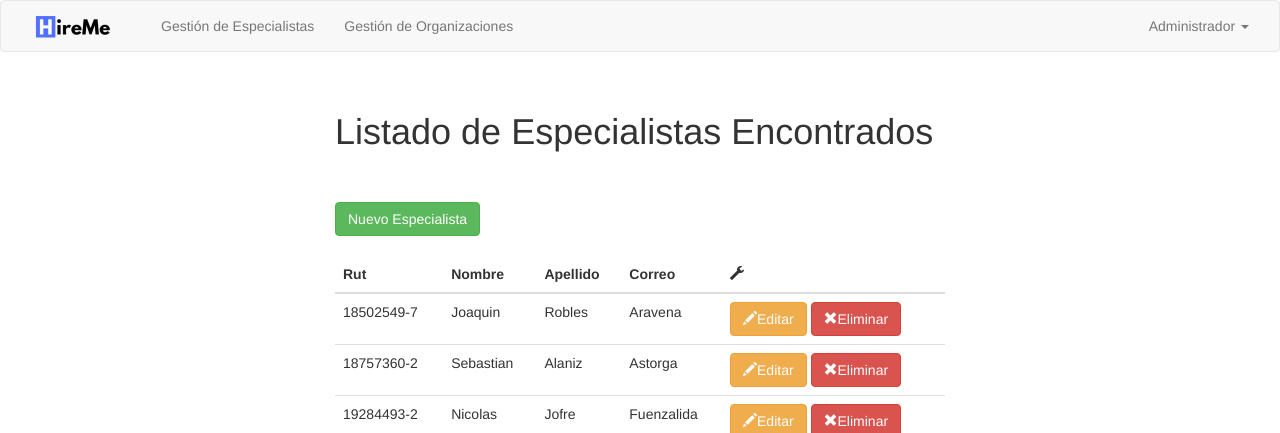
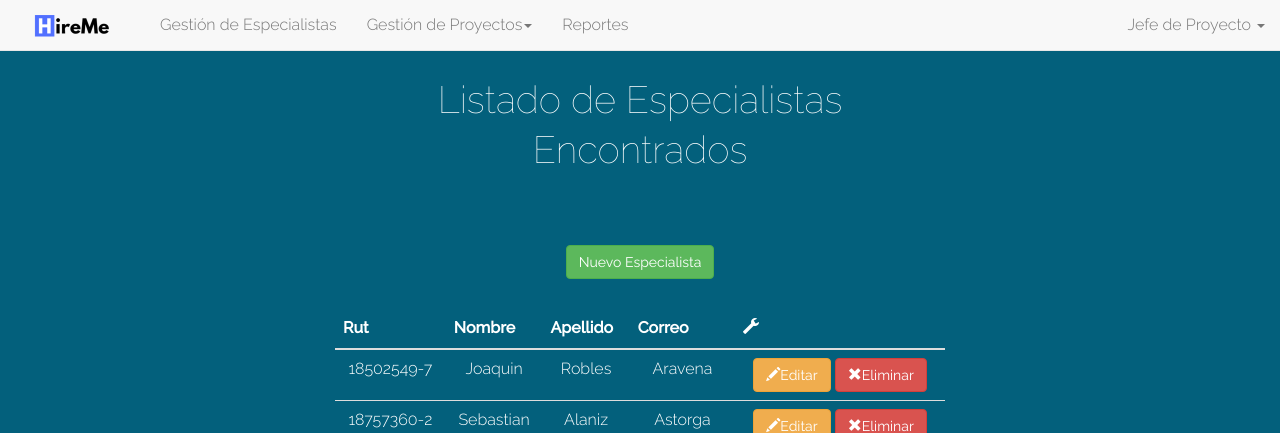
Before and after one commit to Luchimbombo/HireMe, a PHP site: page /eVerEspecialista.php in a window 1280 px wide. Shown: the top 433 px of the page. Run offline with PHP 8.4, Linux system fonts and the light colour scheme; a user stored in the database is signed in; data comes from the database, SQL or seed files in the repository.

```diff
--- a/eVerEspecialista.php
+++ b/eVerEspecialista.php
@@ -1,45 +1,67 @@
 <?php
 session_start();
-	if(isset($_SESSION['nombre']))
-	{
+if (isset($_SESSION['nombre'])) {
     ?>
 
 <!DOCTYPE html>
 <html lang="en">
+
+
 <head>
   <meta charset="UTF-8">
-	<meta name="viewport" content="width=device-width, user-scalable=no, initial-scale=1.0, maximum-scale=1.0, minimum-scale=1.0">
   <script src="js/jquery-1.12.3.min.js"></script>
   <script src="js/bootstrap.min.js"></script>
   <title>HireMe</title>
+  <link rel="stylesheet" href="css/bootstrap.min.css">
+  <link rel="stylesheet" href="font-awesome/css/font-awesome.min.css">
   <link href="https://fonts.googleapis.com/css?family=Raleway:100,300,400,500" rel="stylesheet">
-	<link rel="stylesheet" href="css/bootstrap.min.css">
-	<link rel="stylesheet" href="css/bootstrap.css">
+  <link rel="stylesheet" href="css/custom.css">
   <link rel="stylesheet" href="css/estilos.css">
-	<script src="js/metodos.js"></script>
 </head>
+<?php
+//Proceso de conexión con la base de datos
+    $conex = mysql_connect("localhost", "root", "administrador")
+    or die("No se pudo realizar la conexion");
+    mysql_select_db("basedatoshireme", $conex)
+    or die("ERROR con la base de datos");
+
+//Iniciar Sesión
+    session_start();
+
+//Validar si se está ingresando con sesión correctamente
+    if (!$_SESSION) {
+        header("location:login.php");
+    }
+    ?>
+
 <body>
   <header>
 
   </header>
-	<nav class="navbar navbar-default">
+  <nav class="navbar navbar-default navbar-fixed-top">
   <div class="container-fluid">
     <!-- Brand and toggle get grouped for better mobile display -->
     <div class="navbar-header">
 
-      <a class="navbar-brand" href="pAdministrador.php"><img alt="" src="imagenes/Imagen1.png"></a>
+      <a class="navbar-brand" href="pJefeProyecto.php"><img alt="" src="imagenes/Imagen1.png"></a>
     </div>
 
     <!-- Collect the nav links, forms, and other content for toggling -->
     <div class="collapse navbar-collapse" id="bs-example-navbar-collapse-1">
       <ul class="nav navbar-nav">
         <li><a href="eVerEspecialista.php">Gestión de Especialistas</a></li>
-        <li><a href="VerOrganizacion.php">Gestión de Organizaciones</a></li>
+        <li class="dropdown">
+          <a href="#" class="dropdown-toggle" data-toggle="dropdown" role="button" aria-haspopup="true" aria-expanded="false">Gestión de Proyectos<span class="caret"></span></a>
+          <ul class="dropdown-menu">
+            <li><a href="jVerProyecto.php">Ver Proyectos</a></li>
+          </ul>
+        </li>
+        <li><a href="#">Reportes</a></li>
       </ul>
 
       <ul class="nav navbar-nav navbar-right">
         <li class="dropdown">
-          <a href="#" class="dropdown-toggle" data-toggle="dropdown" role="button" aria-haspopup="true" aria-expanded="false">Administrador <span class="caret"></span></a>
+          <a href="#" class="dropdown-toggle" data-toggle="dropdown" role="button" aria-haspopup="true" aria-expanded="false">Jefe de Proyecto <span class="caret"></span></a>
           <ul class="dropdown-menu">
             <li><a href="#">Ver Perfil</a></li>
             <li><a href="logout.php">Salir</a></li>
@@ -49,6 +71,7 @@
     </div><!-- /.navbar-collapse -->
   </div><!-- /.container-fluid -->
 </nav>
+
   <div>
   <div class="col-sm-6 col-sm-offset-3 myform-cont">
   <br>
@@ -66,29 +89,25 @@
         </tr>
         <thead>
 <?php
-			$mysqli = new mysqli("localhost", "root", "administrador","basedatoshireme");
+$mysqli = new mysqli("localhost", "root", "administrador", "basedatoshireme");
     if ($mysqli->connect_errno) {
         echo "Fallo al conectar a MySQL: (" . $mysqli->connect_errno . ") " . $mysqli->connect_error;
         exit();
     }
-			$consulta= "SELECT * FROM personas";
-			if ($resultado = $mysqli->query($consulta))
-			{
-				while ($fila = $resultado->fetch_row())
-				{
+    $consulta = "SELECT * FROM personas";
+    if ($resultado = $mysqli->query($consulta)) {
+        while ($fila = $resultado->fetch_row()) {
             echo "<tr>";
             echo "<td>$fila[0]</td><td>$fila[1]</td><td>$fila[2]</td><td>$fila[3]</td>";
-					echo"<td>";
-				    echo "<a data-toggle='modal' data-target='#editUsu' data-rut='" .$fila[0] ."' data-nombre='" .$fila[1] ."' data-apellidop='" .$fila[2] ."' data-apellidom='" .$fila[3] ."' data-ciudad='" .$fila[4] ."' data-sexo='" .$fila[5] ."' data-cargo='" .$fila[7] ."' data-habilidad='" .$fila[8] ."' data-correo='" .$fila[9] ."' data-telefono='" .$fila[10] ."' data-password='" .$fila[11] ."' class='btn btn-warning'><span class='glyphicon glyphicon-pencil'></span>Editar</a> ";
-					echo "<a class='btn btn-danger' href='EliminaEspecialista.php?id=" .$fila[0] ."'><span class='glyphicon glyphicon-remove'></span>Eliminar</a>";
+            echo "<td>";
+            echo "<a data-toggle='modal' data-target='#editUsu' data-rut='" . $fila[0] . "' data-nombre='" . $fila[1] . "' data-apellidop='" . $fila[2] . "' data-apellidom='" . $fila[3] . "' data-ciudad='" . $fila[4] . "' data-sexo='" . $fila[5] . "' data-cargo='" . $fila[7] . "' data-habilidad='" . $fila[8] . "' data-correo='" . $fila[9] . "' data-telefono='" . $fila[10] . "' data-password='" . $fila[11] . "' class='btn btn-warning'><span class='glyphicon glyphicon-pencil'></span>Editar</a> ";
+            echo "<a class='btn btn-danger' href='EliminaEspecialista.php?id=" . $fila[0] . "'><span class='glyphicon glyphicon-remove'></span>Eliminar</a>";
             echo "</td>";
             echo "</tr>";
         }
         $resultado->close();
     }
     $mysqli->close();
-
-
 
     ?>
           </table>
@@ -263,9 +282,7 @@
 </body>
 </html>
 <?php
-	}
-	else
-	{
+} else {
     ?>
      <META HTTP-EQUIV="Refresh" CONTENT="0; URL=index.php">
      <?php
```
Lines whose indentation alone changed are shown as unchanged.
